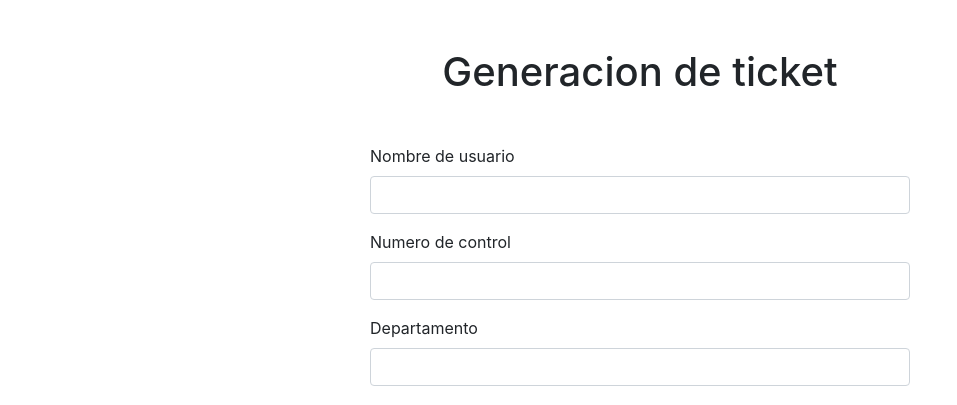
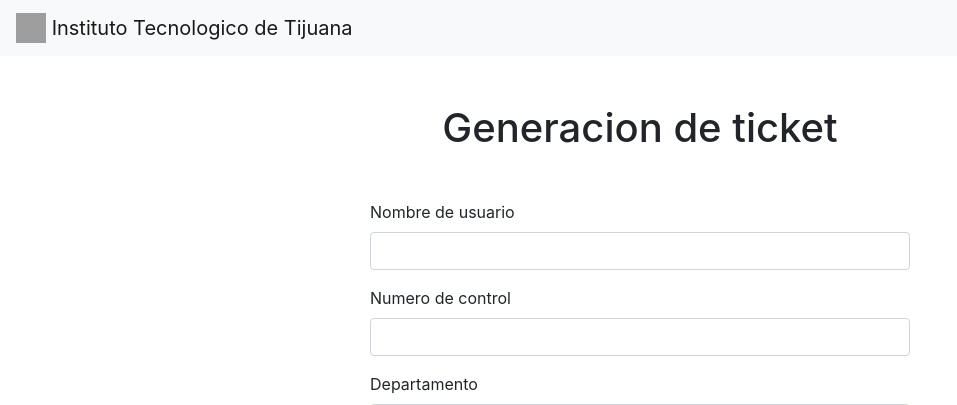
Before and after one commit to LizardoJoestar/Ztop, a Django app: page /ticket/ in a window 1280 px wide. Shown: the top 405 px of the page, without its empty margins (0-957 px from the left). Run offline with Django 4.2, Linux system fonts and the light colour scheme; some libraries are stand-ins or nearby versions; grey boxes are pictures that could not be loaded.

Commit message:
Update ticket.html
- Updated the design of the ticket generation page

```diff
--- a/venv-ztop/ztop/ticket/templates/ticket/ticket.html
+++ b/venv-ztop/ztop/ticket/templates/ticket/ticket.html
@@ -14,6 +14,13 @@
 </head>
 
 <body>
+
+  <nav class="navbar navbar-light bg-light">
+    <a class="navbar-brand" href="#">
+      <img src="https://sitec.tijuana.tecnm.mx/servicio_social/img/logoittijuana.jpeg" width="30" height="30" class="d-inline-block align-top" alt="">
+      Instituto Tecnologico de Tijuana
+    </a>
+  </nav>
 
   <h1 class="text-center my-5">Generacion de ticket</h1>
   <div class="container">
```
